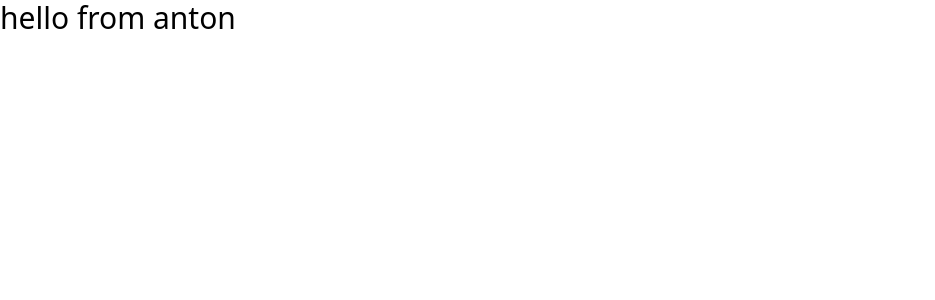
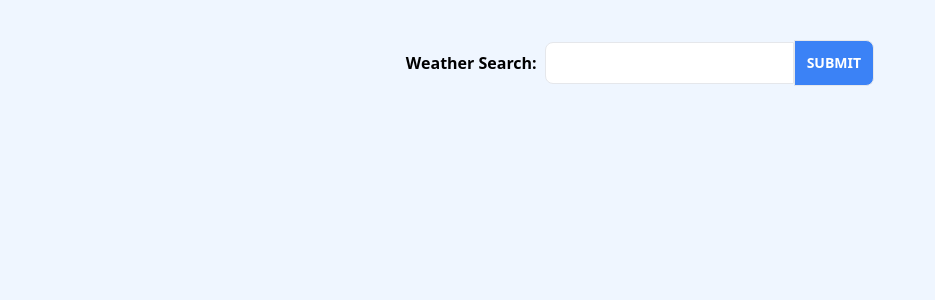
Before and after one commit to AntonJames-Sistence/SkyCast, a React (Create React App) app: page / in a window 1280 px wide. Shown: the top 300 px of the page, without its empty margins (0-935 px from the left). Built offline with nearby package versions, Linux system fonts and the light colour scheme.

Commit message:
Add basic structure to WeatherWidget and SearchBar components

```diff
--- a/public/index.html
+++ b/public/index.html
@@ -24,7 +24,7 @@
       work correctly both with client-side routing and a non-root public URL.
       Learn how to configure a non-root public URL by running `npm run build`.
     -->
-    <title>React App</title>
+    <title>Sky Cast</title>
   </head>
   <body>
     <noscript>You need to enable JavaScript to run this app.</noscript>
--- a/src/App.js
+++ /dev/null
@@ -1,11 +0,0 @@
-function App() {
-  return (
-    <div className="App">
-      <header className="text-3xl">
-        {`hello from anton`}
-      </header>
-    </div>
-  );
-}
-
-export default App;
--- /dev/null
+++ b/src/SearchBar/SearchBar.js
@@ -0,0 +1,48 @@
+import React, { useState } from "react";
+import WeatherWidget from "../WeatherWidget/WeatherWidget";
+
+const SearchBar = () => {
+  const [city, setCity] = useState(null);
+
+  return (
+    <div className="py-10 bg-blue-50 h-[100vh]">
+      <form
+        className="flex items-center justify-center"
+        onSubmit={(e) => {
+          e.preventDefault();
+          const formdata = new FormData(e.currentTarget);
+          const cityValue = formdata.get("city").toString();
+          setCity(cityValue);
+          console.log("City set to:", cityValue);
+        }}
+      >
+        <label htmlFor="city" className="font-semibold">
+          Weather Search:
+        </label>
+        <input
+          id="city"
+          data-testid="weather-input"
+          className="ml-2 border p-2 border-gray-200 rounded-l-lg"
+          type="text"
+          name="city"
+        />
+        <button
+          className="text-sm border rounded-r-lg p-3 uppercase font-bold text-white bg-blue-500"
+          type="submit"
+        >
+          Submit
+        </button>
+      </form>
+
+      <div aria-live="polite">
+        {city && (
+          <div className="mt-10 flex justify-center">
+            <WeatherWidget city={city} />
+          </div>
+        )}
+      </div>
+    </div>
+  );
+};
+
+export default SearchBar;
--- /dev/null
+++ b/src/WeatherWidget/WeatherWidget.js
@@ -0,0 +1,19 @@
+import React, { useEffect, useState } from "react";
+
+const WEATHER_API_KEY = "2152de8ca0fcc349444eabd7c3670f68";
+
+const WeatherWidget = ({ city }) => {
+  const [weather, setWeather] = useState(null);
+  const [error, setError] = useState(null);
+
+
+
+  // Function to convert temperature from Kelvin to Fahrenheit
+  const KtoF = (tempKevlin) => {
+    return ((tempKevlin - 273.15) * 9) / 5 + 32;
+  }
+
+  return <div>{`Hello app`}</div>;
+};
+
+export default WeatherWidget;
--- a/src/index.js
+++ b/src/index.js
@@ -1,13 +1,13 @@
 import React from 'react';
 import ReactDOM from 'react-dom/client';
 import './index.css';
-import App from './App';
 import reportWebVitals from './reportWebVitals';
+import SearchBar from './SearchBar/SearchBar';
 
 const root = ReactDOM.createRoot(document.getElementById('root'));
 root.render(
   <React.StrictMode>
-    <App />
+    <SearchBar />
   </React.StrictMode>
 );
 
```
Also changed, not shown: src/logo.svg (deleted), 1 other file (tests, documents, lock files or other folders).
